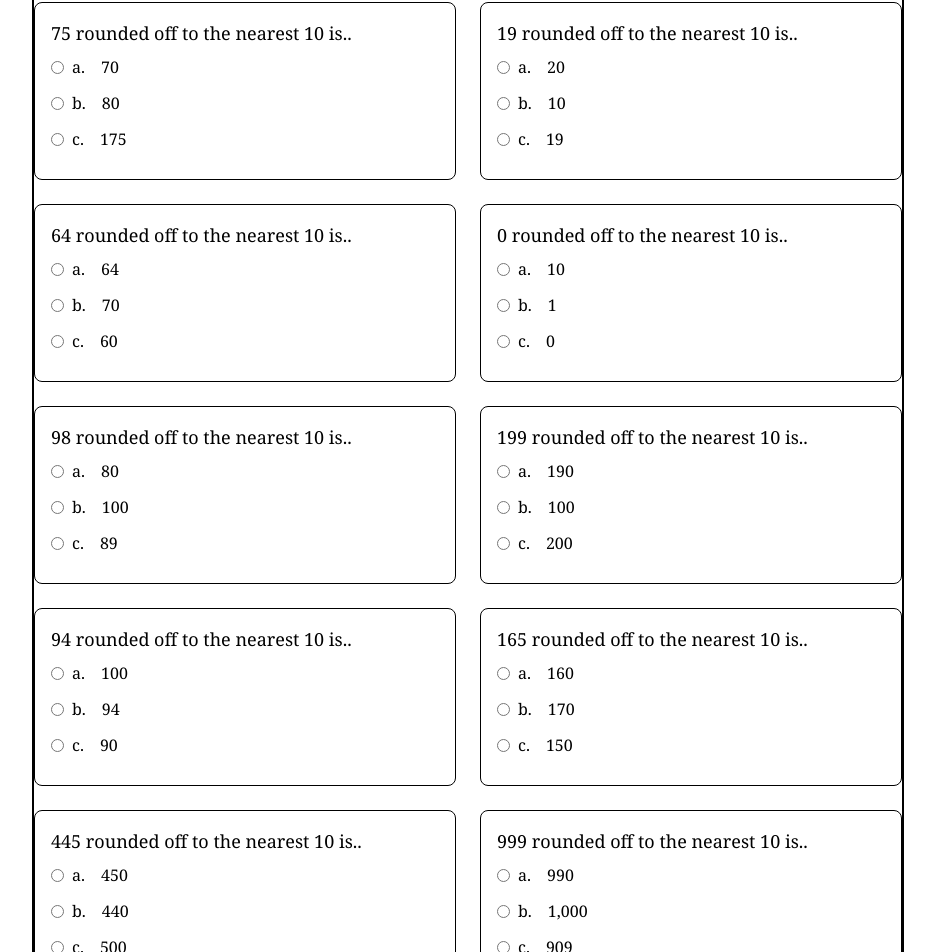
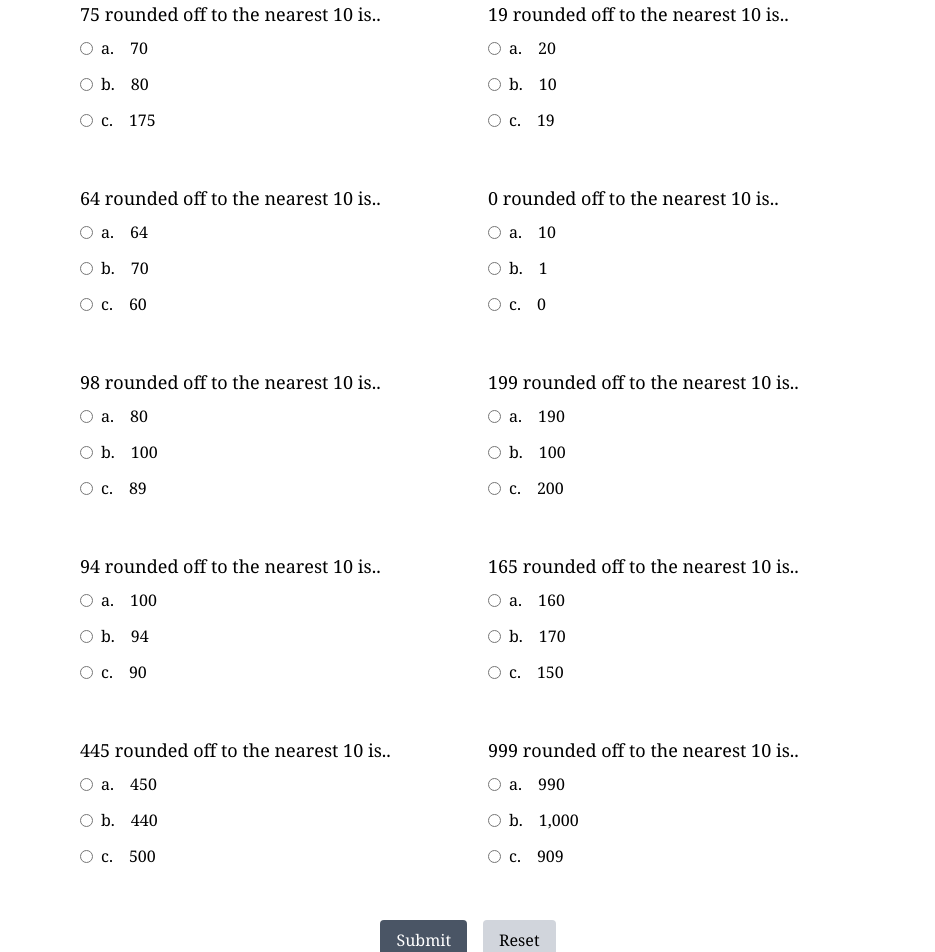
Before and after one commit to lilhalzy/math-worksheet, a React (Vite) app: page / in a window 1280 px wide. Shown: the part 368-1320 px from the top of the page, without its empty margins (172-1107 px from the left). Built offline with nearby package versions, Linux system fonts and the light colour scheme.

Commit message:
feat: added buttons
changed header behaviour

```diff
--- a/src/App.jsx
+++ b/src/App.jsx
@@ -1,64 +1,77 @@
 import React, {useState} from 'react'
 
 const App = () => {
-  const [userAnswers, setUserAnswers] = useState(null);
-  const [score, setScore] = useState(null)
-  const [name, setName] = useState("")
-
   const questions = [
     {
         questions: "17 rounded off to the nearest 10 is..",
         options: ["10", "20", "17"],
+        answer: "20",
     },
     {
         questions: "45 rounded off to the nearest 10 is..",
         options: ["50", "45", "40"],
+        answer: "50",
       },
       {
         questions: "75 rounded off to the nearest 10 is..",
         options: ["70", "80", "175"],
+        answer: "80",
       },
       {
         questions: "19 rounded off to the nearest 10 is..",
         options: ["20", "10", "19"],
+        answer: "20",
       },
       {
         questions: "64 rounded off to the nearest 10 is..",
         options: ["64", "70", "60"],
+        answer: "60",
       },
       {
         questions: "0 rounded off to the nearest 10 is..",
         options: ["10", "1", "0"],
+        answer: "0",
       },
       {
         questions: "98 rounded off to the nearest 10 is..",
         options: ["80", "100", "89"],
+        answer: "100",
       },
       {
         questions: "199 rounded off to the nearest 10 is..",
         options: ["190", "100", "200"],
+        answer: "200",
       },
       {
         questions: "94 rounded off to the nearest 10 is..",
         options: ["100", "94", "90"],
+        answer: "90",
       },
       {
         questions: "165 rounded off to the nearest 10 is..",
         options: ["160", "170", "150"],
+        answer: "170",
       },
       {
         questions: "445 rounded off to the nearest 10 is..",
         options: ["450", "440", "500"],
+        answer: "450",
       },
       {
         questions: "999 rounded off to the nearest 10 is..",
         options: ["990", "1,000", "909"],
+        answer: "1,000",
     },
   ]
 
+  const [userAnswers, setUserAnswers] = useState(Array(questions.length).fill(null))
+  const [score, setScore] = useState(null)
+  const [name, setName] = useState("")
+
   return (
     <div className='max-w-4xl mx-auto p-3 font-serif'>
-      <div className='flex justify-center items-center '>
+      <div className="fixed py-3 top-0 left-0 w-full bg-white">
+        <div className='flex justify-center items-center'>
           <h1 className='bg-gray-100 px-14 md:px-24 py-2 rounded-4xl text-xl font-sketch font-bold'>Rounding Off to Nearest 10</h1>
         </div>
         <div className="flex justify-center my-4 mx-auto">
@@ -77,8 +90,8 @@ const App = () => {
             <input
               id="score"
               type="text"
-            value={score}
-            onChange={(e) => setScore(e.target.value)}
+              value={score !== null ? score : ""}
+              readOnly
               className="border-b-2 border-black focus:outline-none w-18 md:w-30"
               />
           </div>
@@ -86,10 +99,11 @@ const App = () => {
         <div className="flex justify-center items-center">
           <span>Circle the correct answers.</span>
         </div>
-
-      <div className="flex flex-col justify-between border-2 gap-6 mt-6 md:grid md:grid-cols-2">
+      </div>
+      <div className="mt-41 px-4 md:px-10">
+        <div className="flex flex-col justify-between gap-6 mt-6 md:grid md:grid-cols-2">
           {questions.map((q, index) => (
-          <div key={index} className='flex flex-col border rounded-lg p-4 h-full'>
+            <div key={index} className='flex flex-col rounded-lg p-2 h-full'>
               <p className="mb-2 text-sm md:text-lg">{q.questions}</p>
               <div className="flex-grow flex-col gap-1">
                 {q.options.map((opt, j) => (
@@ -113,6 +127,39 @@ const App = () => {
             </div>
           ))}
         </div>
+        <div className="flex gap-4 mt-8 justify-center">
+          <button
+            className="bg-gray-600 text-white px-4 py-2 rounded hover:bg-gray-400 cursor-pointer"
+            onClick={() => {
+              if (!name.trim()) {
+                alert("Please enter your name before submitting.");
+                return;
+              }
+              if (!userAnswers || userAnswers.includes(null)) {
+                alert("Please answer all questions before submitting.");
+                return;
+              }
+              const correctCount = questions.reduce((acc, q, idx) => {
+                return acc + (userAnswers[idx] === q.answer ? 1 : 0);
+              }, 0) + "/12";
+
+              setScore(correctCount);
+            }}
+            >
+            Submit
+          </button>
+          <button
+            className="bg-gray-300 px-4 py-2 rounded hover:bg-gray-400 cursor-pointer"
+            onClick={() => {
+              setUserAnswers(null);
+              setScore(null);
+              setName("");
+            }}
+            >
+            Reset
+          </button>
+        </div>
+      </div>
     </div>
   )
 }
```
Lines whose indentation alone changed are shown as unchanged.
